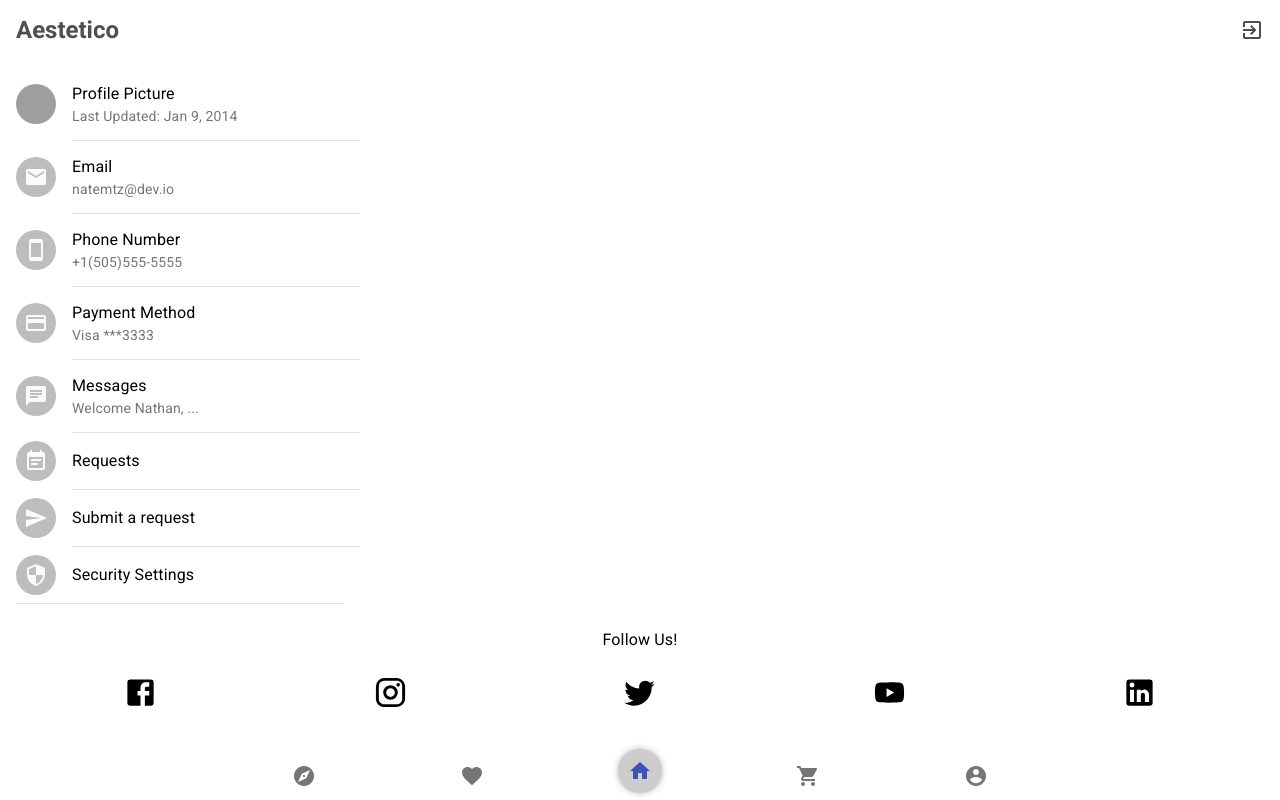
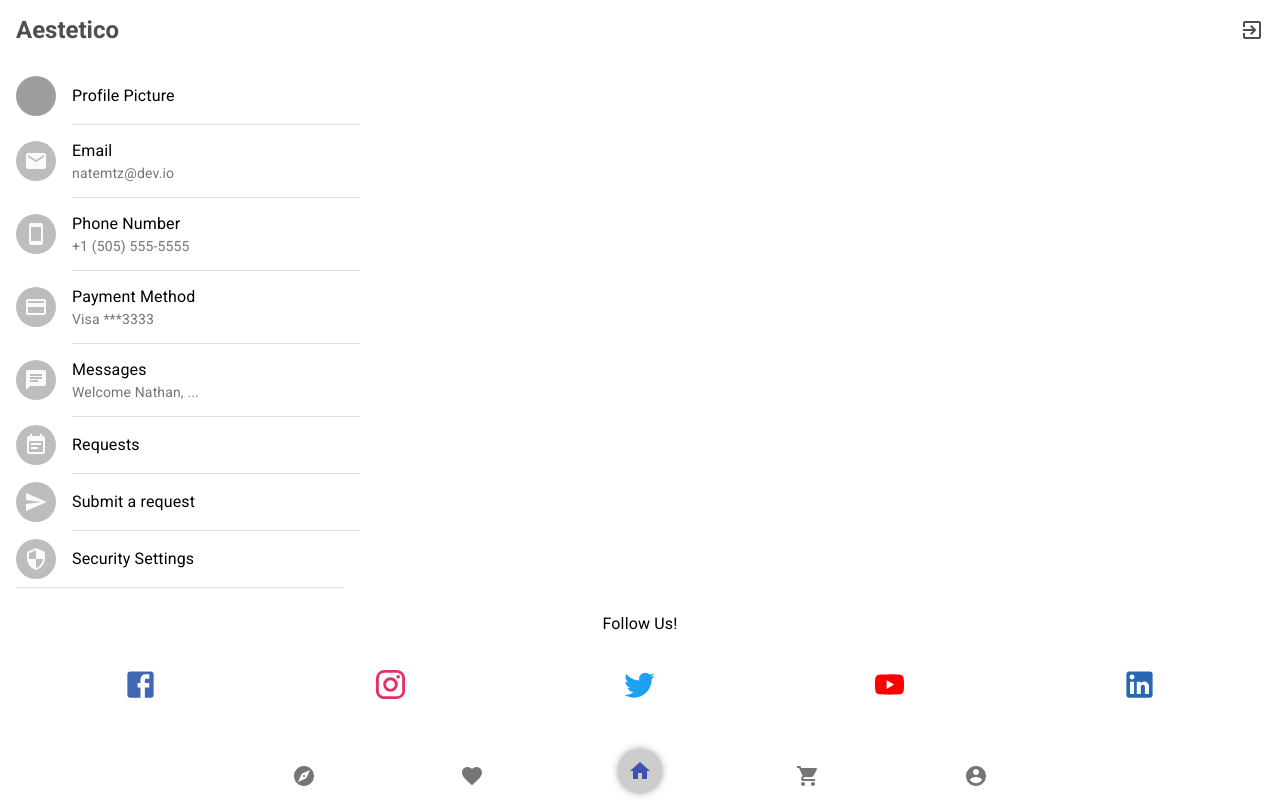
Before and after one commit to NathanMartinez/art-gallery, a React (Create React App) app: page /profile in a window 1280 px wide. Built offline with nearby package versions, Linux system fonts and the light colour scheme; grey boxes are pictures that could not be loaded.

Commit message:
Updated Profile Page.

```diff
--- a/src/pages/profile/ProfilePage.js
+++ b/src/pages/profile/ProfilePage.js
@@ -48,7 +48,7 @@ export default function InsetDividers() {
           </ListItemAvatar>
           <ListItemText
             primary="Profile Picture"
-            secondary="Last Updated: Jan 9, 2014"
+
           />
         </ListItem>
         <Divider variant="inset" component="li" />
@@ -67,7 +67,7 @@ export default function InsetDividers() {
               <StayPrimaryPortraitIcon />
             </Avatar>
           </ListItemAvatar>
-          <ListItemText primary="Phone Number" secondary="+1(505)555-5555" />
+          <ListItemText primary="Phone Number" secondary="+1 (505) 555-5555" />
         </ListItem>
         <Divider variant="inset" component="li" />
         <ListItem>
@@ -121,11 +121,11 @@ export default function InsetDividers() {
           Follow Us!
         </Typography>
         <div className="social-media-container">
-          <FacebookIcon fontSize="large" />
-          <InstagramIcon fontSize="large" />
-          <TwitterIcon fontSize="large" />
-          <YouTubeIcon fontSize="large" />
-          <LinkedInIcon fontSize="large" />
+          <FacebookIcon fontSize="large" className="facebook-icon" />
+          <InstagramIcon fontSize="large" className="instagram-icon" />
+          <TwitterIcon fontSize="large" className="twitter-icon" />
+          <YouTubeIcon fontSize="large" className="youtube-icon" />
+          <LinkedInIcon fontSize="large" className="linkedin-icon" />
         </div>
       </div>
     </div>
--- a/src/styles/card.css
+++ b/src/styles/card.css
@@ -32,9 +32,7 @@
   padding-top: 1.5rem;
 }
 
-.card-footer-icon-container {
-
-}
+.card-footer-icon-container {}
 
 .card-footer-icon {
   margin: 0 .5rem;
--- a/src/styles/navbar.css
+++ b/src/styles/navbar.css
@@ -19,5 +19,5 @@
   padding: 0.6rem;
   background: rgba(0, 0, 0, 0.2);
   border-radius: 50%;
-  box-shadow: 0px 0px 10px -4px rgba(0, 0, 0, 0.84);
+  box-shadow: 0px 0px 10px -3px rgba(0, 0, 0, 0.84);
 }
--- a/src/styles/profile-page.css
+++ b/src/styles/profile-page.css
@@ -19,3 +19,23 @@
   align-items: center;
   justify-content: space-around;
 }
+
+.facebook-icon {
+  color: #4267B2;
+}
+
+.instagram-icon {
+  color: #E1306C;
+}
+
+.twitter-icon {
+  color: #1DA1F2;
+}
+
+.youtube-icon {
+  color: #FF0000
+}
+
+.linkedin-icon {
+  color: #2867B2;
+}
```
Also changed, not shown: src/testData/HomePageData.js (added, +22 -0 lines).
